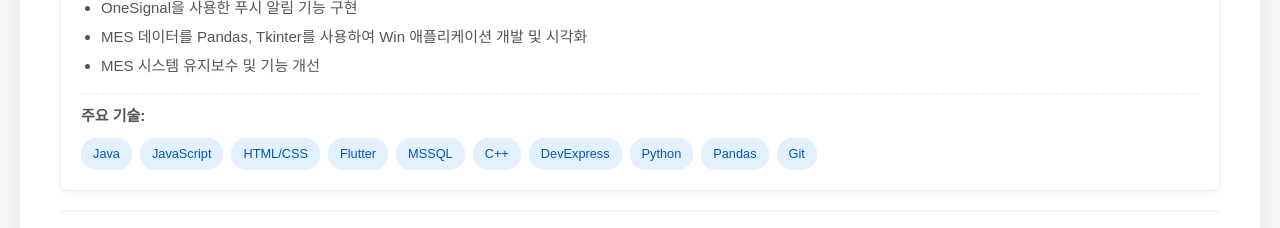
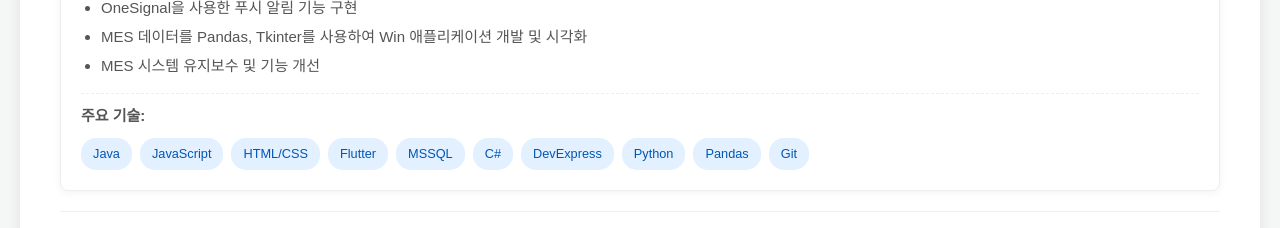
Before and after one commit to devJZen/my-resume, a Vue app: page / in a window 1280 px wide. Shown: the part 1180-1408 px from the top of the page. Built offline with nearby package versions, Linux system fonts and the light colour scheme.

Commit message:
data correction

```diff
--- a/src/data/resumeData.ts
+++ b/src/data/resumeData.ts
@@ -49,7 +49,7 @@ export const resumeData: ResumeData = {
         'HTML/CSS',
         'Flutter',
         'MSSQL',
-        'C++',
+        'C#',
         'DevExpress',
         'Python',
         'Pandas',
@@ -63,9 +63,9 @@ export const resumeData: ResumeData = {
       school: '경민대학교',
       major: '정보통신',
       degree: '전문학사',
-      duration: '2020.03 - 2022.02',
+      duration: '2020.03 - 2023.02',
       details:
-        "2021-2022 학회장 역임, 전공동아리 'CNC' 운영, 오픈소스 프로젝트 'TomTom' 개발, 졸업 프로젝트 '청각장애인을 위한 스마트 LED' 개발",
+        "2021-2022 학회장 역임, 전공동아리 'CNC' 운영,  오픈소스 프로젝트 'TomTom' 개발, 졸업 프로젝트 '청각장애인을 위한 스마트 LED' 개발",
     },
   ],
   skills: {
```
